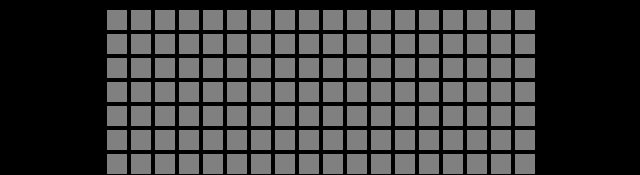
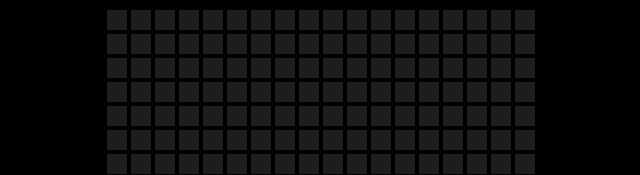
Before and after one commit to acciojob/Color-board-mitkari49, a website: page main.html in a window 1280 px wide. Shown: the top 175 px of the page, without its empty margins (315-955 px from the left). Drawn offline with Linux system fonts and the light colour scheme.

Commit message:
created a submission

```diff
--- a/main.html
+++ b/main.html
@@ -8,8 +8,10 @@
 
 <body>
 	<!-- the entire body must be written by student -->
+	<div class="container">
 	<div class="board">
 
+	</div>
 	</div>
     <script type="text/javascript" src="./script.js">
 </script>
--- a/styles.css
+++ b/styles.css
@@ -13,7 +13,7 @@ body {
     width: 20px;
     height: 20px;
     display: inline-block;
-    background-color: grey;
+    background-color: rgb(29, 29, 29);
     margin: 2px;
     transition: background-color 1s; /* Smooth transition for background color */
 }
```
